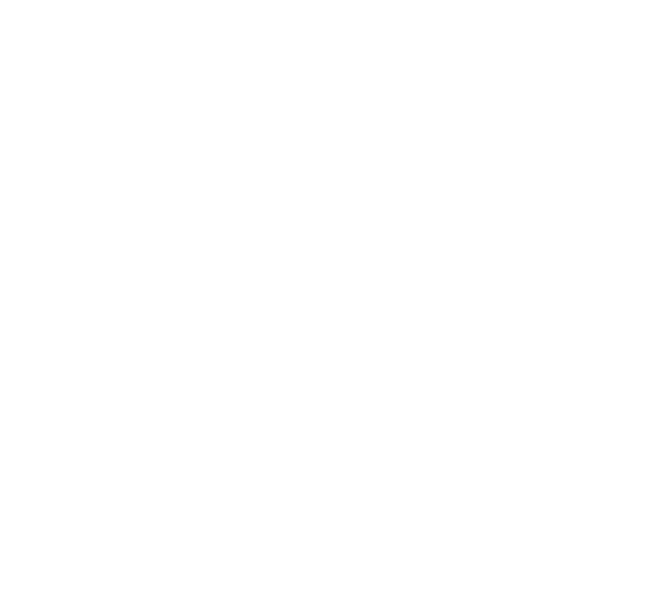
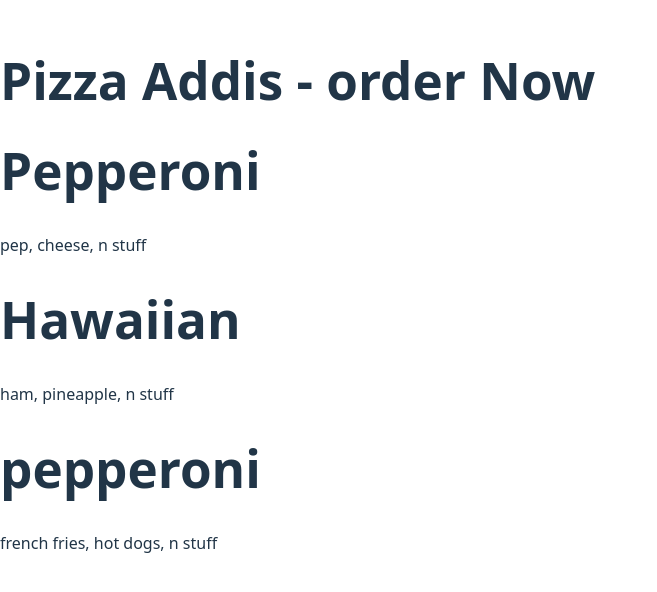
Before and after one commit to dawit-belay/Pizza-Addis, a React (Vite) app: page / in a window 1280 px wide. Shown: the part 106-698 px from the top of the page, without its empty margins (0-657 px from the left). Built offline with nearby package versions, Linux system fonts and the light colour scheme.

Commit message:
first pizza component

```diff
--- a/index.html
+++ b/index.html
@@ -3,7 +3,7 @@
   <head>
     <meta charset="UTF-8" />
     <meta name="viewport" content="width=device-width, initial-scale=1.0" />
-    <title></title>
+    <title>Pizza Addis</title>
   </head>
   <body>
     <div id="root"></div>
--- a/src/App.jsx
+++ b/src/App.jsx
@@ -1,6 +1,14 @@
-import './App.css'
+import Pizza from './Pizza'
 
 function App() {
+  return (
+    <div>
+      <h1>Pizza Addis - order Now</h1>
+      <Pizza name = "Pepperoni" description="pep, cheese, n stuff"/>
+      <Pizza name = "Hawaiian" description="ham, pineapple, n stuff"/>
+      <Pizza name = "pepperoni" description="french fries, hot dogs, n stuff"/>
+    </div>
+  )
 }
 
 export default App
--- /dev/null
+++ b/src/Pizza.jsx
@@ -0,0 +1,10 @@
+const Pizza = (props) => {
+    return(
+        <div>
+            <h1>{props.name}</h1>
+            <p>{props.description}</p>
+        </div>
+    )
+}
+
+export default Pizza;
```
